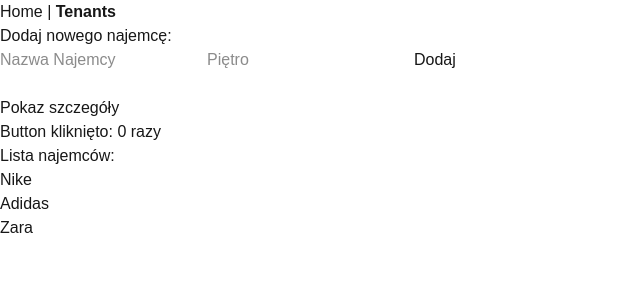
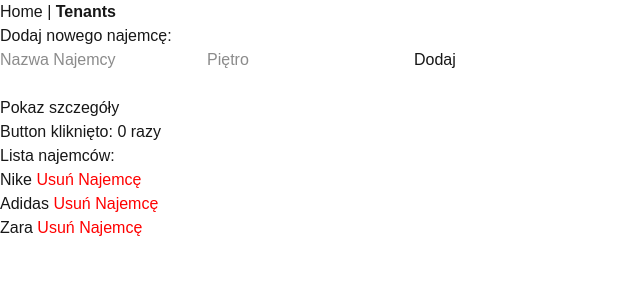
Before and after one commit to marrcelp/typescript-pratice, a Next.js app: page /tenants in a window 1280 px wide. Shown: the top 300 px of the page, without its empty margins (0-640 px from the left). Built offline with nearby package versions, Linux system fonts and the light colour scheme.

Commit message:
add delete tenant button

```diff
--- /dev/null
+++ b/app/components/DeleteTenantButton.tsx
@@ -0,0 +1,35 @@
+'use client'
+
+import { useRouter } from "next/navigation"
+import { useState } from "react"
+
+
+
+interface Props {
+    id: string
+}
+
+export function DeleteTenantButton({id}: Props) {
+
+    const [message, setMessage] = useState('');
+    const router = useRouter()
+
+    async function handleDelete(){
+        const response = await fetch (`/api/tenants/${id}`, { method: 'DELETE'})
+
+        if (response.ok){
+            router.refresh();
+        }
+
+        if(!response.ok){
+            setMessage('Wystąpił błąd podczas usuwania najemcy.')
+        }
+    }
+
+    return (
+        <>
+            <button style={{color: 'red'}} onClick={handleDelete}>Usuń Najemcę</button>
+            {message && <span>{message}</span>}
+        </>
+    )
+}
--- a/app/tenants/page.tsx
+++ b/app/tenants/page.tsx
@@ -1,6 +1,7 @@
 import { TenantCounter } from "../components/TenantCounter";
 import { AddTenantForm } from "../components/AddTenantForm";
 import Link from "next/link";
+import { DeleteTenantButton } from "../components/DeleteTenantButton";
 
 interface Tenant {
     id: string,
@@ -26,7 +27,7 @@
             <TenantCounter/>
             <h1>Lista najemców:</h1>
             <ul>
-                {tenants.map((tenant: Tenant) => <li key={tenant.id}><Link href={`/tenants/${tenant.id}`}>{tenant.name}</Link></li> )}
+                {tenants.map((tenant: Tenant) => <li key={tenant.id}><Link href={`/tenants/${tenant.id}`}>{tenant.name}</Link> <DeleteTenantButton id={tenant.id} /></li> )}
             </ul>
         </main>
     )
```
